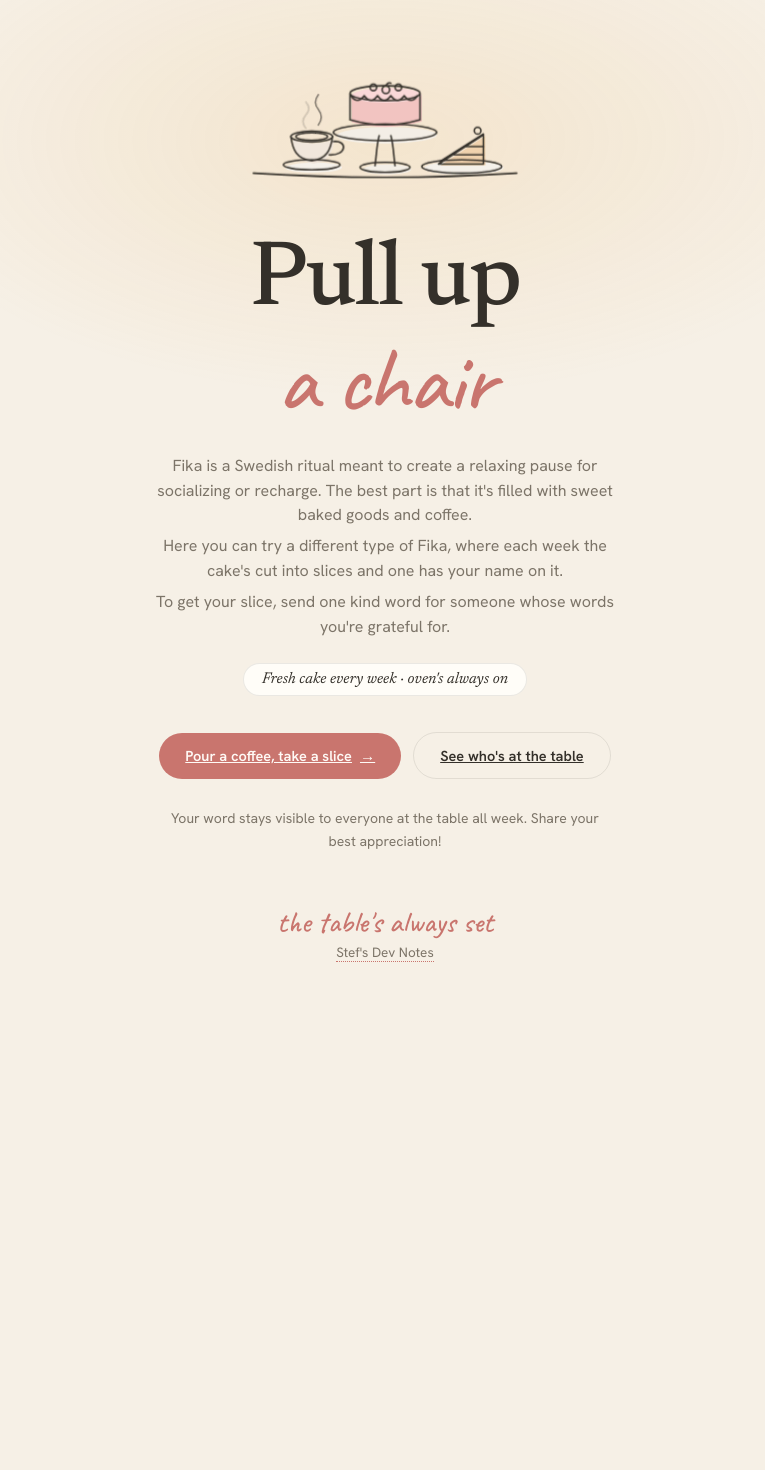
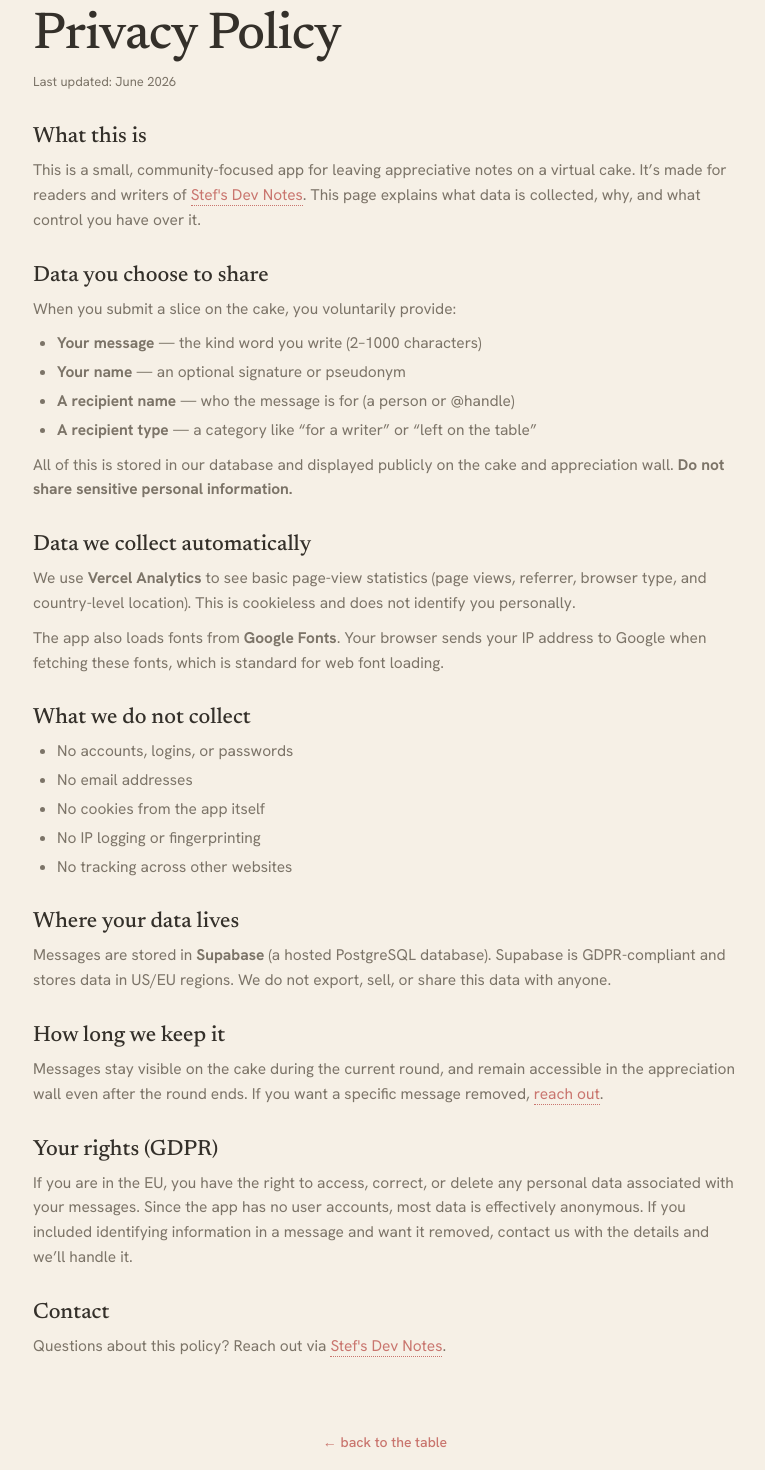
Before and after one commit to larisabarabas/fika-table-substack-experiment, a React (Vite) app in the folder fika-table-app/: page /privacy in a window 1280 px wide. Before the commit this address led to /. Shown: the part 100-1570 px from the top of the page, without its empty margins (255-1020 px from the left). Before the commit the page ends 1109 px from the top, so only its background shows below. Built offline with nearby package versions, Linux system fonts and the light colour scheme.

Commit message:
Added privacy page for GDPR

```diff
--- a/fika-table-app/src/App.jsx
+++ b/fika-table-app/src/App.jsx
@@ -7,6 +7,7 @@ import { Analytics } from '@vercel/analytics/react';
 const Welcome = lazy(() => import('./pages/Welcome'));
 const Cake    = lazy(() => import('./pages/Cake'));
 const Share   = lazy(() => import('./pages/Share'));
+const Privacy = lazy(() => import('./pages/Privacy'));
 
 export default function App() {
   return (
@@ -17,6 +18,7 @@ export default function App() {
           <Route path="/"        element={<Welcome />} />
           <Route path="/cake"    element={<Cake />} />
           <Route path="/share/:id" element={<Share />} />
+          <Route path="/privacy" element={<Privacy />} />
           <Route path="*"        element={<Navigate to="/" replace />} />
         </Routes>
       </Suspense>
--- a/fika-table-app/src/pages/Cake.jsx
+++ b/fika-table-app/src/pages/Cake.jsx
@@ -176,6 +176,7 @@ export default function Cake() {
       <footer className={styles.footer}>
         <p className={styles.footerScript}>{CONFIG.footerScript}</p>
         <p className={styles.footerSub}>{CONFIG.footerSub}</p>
+        <p className={styles.footerPriv}><Link to="/privacy">Privacy</Link></p>
       </footer>
 
       {/* Modals */}
--- a/fika-table-app/src/pages/Cake.module.css
+++ b/fika-table-app/src/pages/Cake.module.css
@@ -224,6 +224,21 @@
   color: var(--sub);
 }
 
+.footerPriv {
+  margin: 6px 0 0;
+  font-size: 13px;
+}
+
+.footerPriv a {
+  color: var(--sub);
+  text-decoration: none;
+  border-bottom: 1.5px dotted var(--accent);
+}
+
+.footerPriv a:hover {
+  color: var(--accent);
+}
+
 /* Scroll cue */
 .scrollCue {
   display: flex;
--- /dev/null
+++ b/fika-table-app/src/pages/Privacy.jsx
@@ -0,0 +1,111 @@
+import { Link } from 'react-router-dom';
+import { CONFIG } from '../config';
+import styles from './Privacy.module.css';
+
+export default function Privacy() {
+  return (
+    <div className={styles.page}>
+      <div className={styles.wrap}>
+        <Link to="/" className={styles.back}>&larr; back to the table</Link>
+        <h1 className={styles.title}>Privacy Policy</h1>
+        <p className={styles.updated}>Last updated: June 2026</p>
+
+        <section>
+          <h2>What this is</h2>
+          <p>
+            This is a small, community-focused app for leaving appreciative notes
+            on a virtual cake. It&rsquo;s made for readers and writers of{' '}
+            <a href={CONFIG.substackUrl} target="_blank" rel="noopener noreferrer">{CONFIG.newsletter}</a>.
+            This page explains what data is collected, why, and what control you have over it.
+          </p>
+        </section>
+
+        <section>
+          <h2>Data you choose to share</h2>
+          <p>
+            When you submit a slice on the cake, you voluntarily provide:
+          </p>
+          <ul>
+            <li><strong>Your message</strong> &mdash; the kind word you write (2&ndash;1000 characters)</li>
+            <li><strong>Your name</strong> &mdash; an optional signature or pseudonym</li>
+            <li><strong>A recipient name</strong> &mdash; who the message is for (a person or @handle)</li>
+            <li><strong>A recipient type</strong> &mdash; a category like &ldquo;for a writer&rdquo; or &ldquo;left on the table&rdquo;</li>
+          </ul>
+          <p>
+            All of this is stored in our database and displayed publicly on the
+            cake and appreciation wall. <strong>Do not share sensitive personal
+            information.</strong>
+          </p>
+        </section>
+
+        <section>
+          <h2>Data we collect automatically</h2>
+          <p>
+            We use <strong>Vercel Analytics</strong> to see basic page-view
+            statistics (page views, referrer, browser type, and country-level
+            location). This is cookieless and does not identify you personally.
+          </p>
+          <p>
+            The app also loads fonts from <strong>Google Fonts</strong>.
+            Your browser sends your IP address to Google when fetching these
+            fonts, which is standard for web font loading.
+          </p>
+        </section>
+
+        <section>
+          <h2>What we do not collect</h2>
+          <ul>
+            <li>No accounts, logins, or passwords</li>
+            <li>No email addresses</li>
+            <li>No cookies from the app itself</li>
+            <li>No IP logging or fingerprinting</li>
+            <li>No tracking across other websites</li>
+          </ul>
+        </section>
+
+        <section>
+          <h2>Where your data lives</h2>
+          <p>
+            Messages are stored in <strong>Supabase</strong> (a hosted
+            PostgreSQL database). Supabase is GDPR-compliant and stores data
+            in US/EU regions. We do not export, sell, or share this data with
+            anyone.
+          </p>
+        </section>
+
+        <section>
+          <h2>How long we keep it</h2>
+          <p>
+            Messages stay visible on the cake during the current round, and
+            remain accessible in the appreciation wall even after the round
+            ends. If you want a specific message removed,{' '}
+            <a href={CONFIG.substackUrl} target="_blank" rel="noopener noreferrer">reach out</a>.
+          </p>
+        </section>
+
+        <section>
+          <h2>Your rights (GDPR)</h2>
+          <p>
+            If you are in the EU, you have the right to access, correct, or
+            delete any personal data associated with your messages. Since the
+            app has no user accounts, most data is effectively anonymous. If
+            you included identifying information in a message and want it
+            removed, contact us with the details and we&rsquo;ll handle it.
+          </p>
+        </section>
+
+        <section>
+          <h2>Contact</h2>
+          <p>
+            Questions about this policy? Reach out via{' '}
+            <a href={CONFIG.substackUrl} target="_blank" rel="noopener noreferrer">{CONFIG.newsletter}</a>.
+          </p>
+        </section>
+      </div>
+
+      <footer className={styles.footer}>
+        <Link to="/" className={styles.back}>&larr; back to the table</Link>
+      </footer>
+    </div>
+  );
+}
--- /dev/null
+++ b/fika-table-app/src/pages/Privacy.module.css
@@ -0,0 +1,91 @@
+.page {
+  min-height: 100vh;
+  display: flex;
+  flex-direction: column;
+}
+
+.wrap {
+  flex: 1;
+  max-width: var(--container-sm);
+  margin: 0 auto;
+  padding: 56px var(--px) 40px;
+  width: 100%;
+}
+
+.back {
+  display: inline-block;
+  font-size: 14px;
+  color: var(--accent);
+  text-decoration: none;
+  font-weight: 500;
+  margin-bottom: 32px;
+}
+
+.back:hover {
+  text-decoration: underline;
+}
+
+.title {
+  font-family: var(--f-display);
+  font-weight: var(--f-display-weight);
+  font-size: clamp(32px, 6vw, 52px);
+  letter-spacing: -0.018em;
+  line-height: 1.1;
+  margin: 0;
+}
+
+.updated {
+  font-size: 13px;
+  color: var(--sub);
+  margin-top: 8px;
+  margin-bottom: 36px;
+}
+
+section {
+  margin-bottom: 32px;
+}
+
+section h2 {
+  font-family: var(--f-display);
+  font-weight: var(--f-display-weight);
+  font-size: 22px;
+  margin: 0 0 10px;
+}
+
+section p {
+  font-size: 15.5px;
+  line-height: 1.6;
+  color: var(--sub);
+  margin: 0 0 10px;
+}
+
+section ul {
+  margin: 0 0 10px;
+  padding-left: 24px;
+}
+
+section li {
+  font-size: 15.5px;
+  line-height: 1.6;
+  color: var(--sub);
+  margin-bottom: 4px;
+}
+
+section a {
+  color: var(--accent);
+  text-decoration: none;
+  border-bottom: 1.5px dotted var(--accent);
+}
+
+section a:hover {
+  opacity: 0.8;
+}
+
+.footer {
+  text-align: center;
+  padding: 0 var(--px) 48px;
+}
+
+.footer .back {
+  margin-bottom: 0;
+}
--- a/fika-table-app/src/pages/Share.jsx
+++ b/fika-table-app/src/pages/Share.jsx
@@ -154,6 +154,7 @@ export default function Share() {
       <div className={styles.footer}>
         <span className={styles.footerScript}>{CONFIG.footerScript}</span>
         <span className={styles.footerSub}>{CONFIG.footerSub}</span>
+        <span className={styles.footerPriv}><Link to="/privacy">Privacy</Link></span>
       </div>
 
       <div className={styles.confetti} id="share-confetti" aria-hidden="true" />
--- a/fika-table-app/src/pages/Share.module.css
+++ b/fika-table-app/src/pages/Share.module.css
@@ -493,6 +493,21 @@
   color: var(--sub);
 }
 
+.footerPriv {
+  margin-top: 6px;
+  font-size: 13px;
+}
+
+.footerPriv a {
+  color: var(--sub);
+  text-decoration: none;
+  border-bottom: 1.5px dotted var(--accent);
+}
+
+.footerPriv a:hover {
+  color: var(--accent);
+}
+
 /* ── Confetti crumbs ── */
 .confetti {
   position: fixed;
--- a/fika-table-app/src/pages/Welcome.jsx
+++ b/fika-table-app/src/pages/Welcome.jsx
@@ -89,6 +89,8 @@ export default function Welcome() {
           <a href={CONFIG.substackUrl} target="_blank" rel="noopener noreferrer" className={styles.footerLink}>
             {CONFIG.newsletter}
           </a>
+          <span className={styles.footerSep}>&middot;</span>
+          <Link to="/privacy" className={styles.footerLink}>Privacy</Link>
         </p>
       </footer>
     </div>
--- a/fika-table-app/src/pages/Welcome.module.css
+++ b/fika-table-app/src/pages/Welcome.module.css
@@ -205,3 +205,8 @@
 .footerLink:hover {
   color: var(--accent);
 }
+
+.footerSep {
+  color: var(--edge);
+  margin: 0 8px;
+}
```
